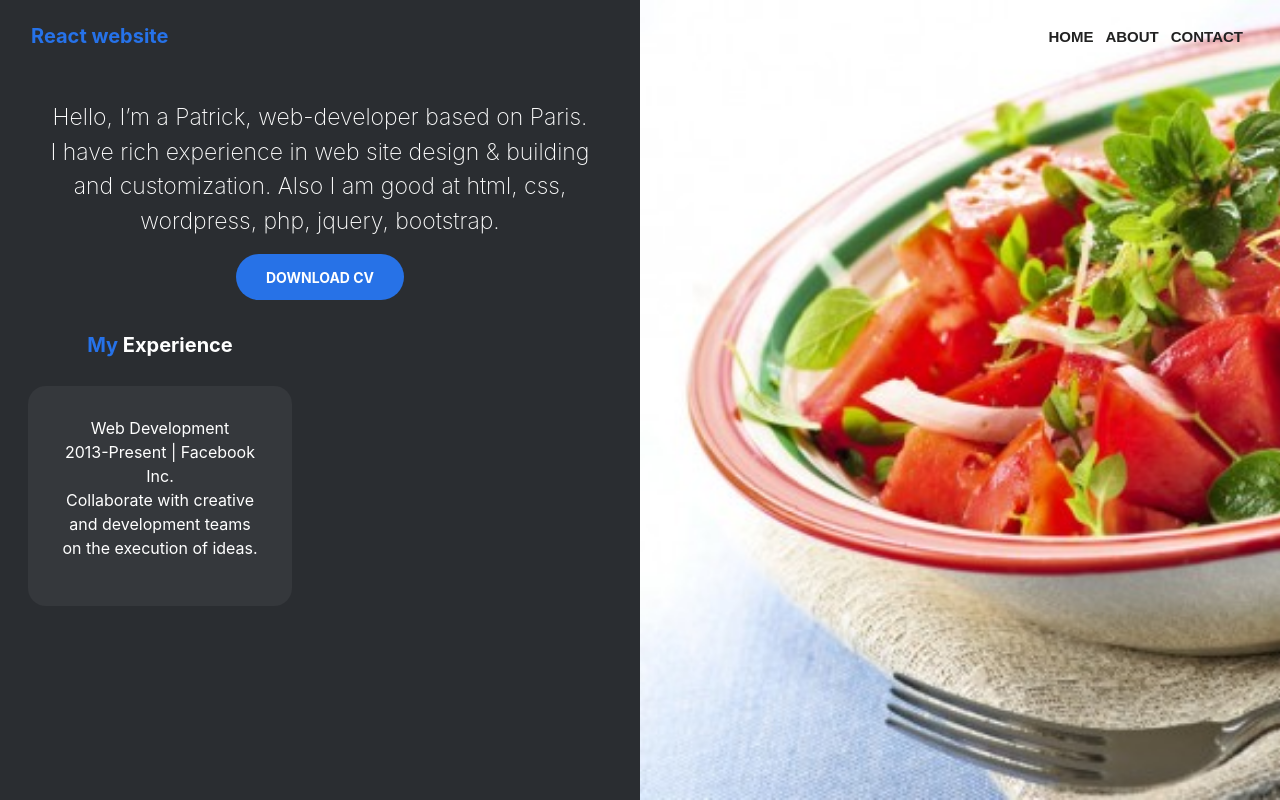
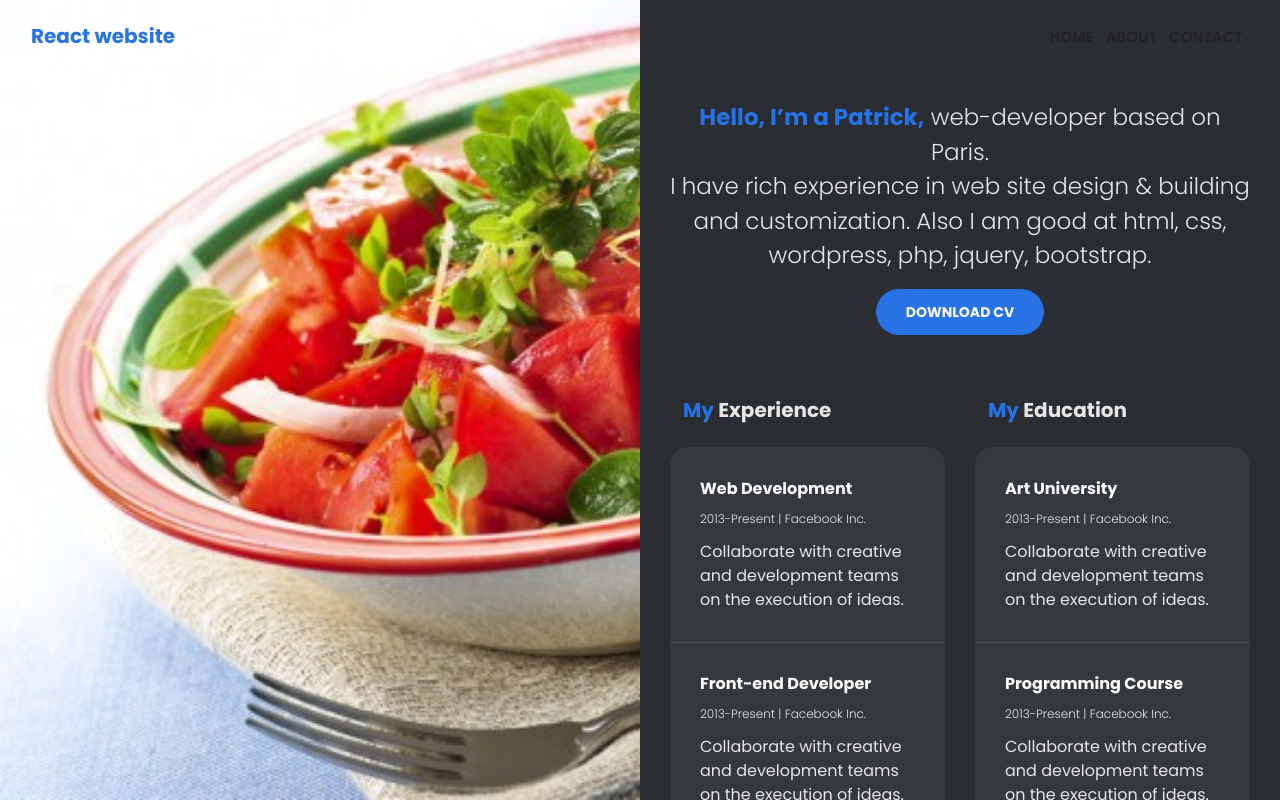
Before and after one commit to maniarsamik/design-test, a React (Create React App) app: page /about in a window 1280 px wide. Built offline with nearby package versions, Linux system fonts and the light colour scheme.

Commit message:
made changes

```diff
--- a/public/index.html
+++ b/public/index.html
@@ -13,6 +13,8 @@
     <link rel="stylesheet" type="text/css" charset="UTF-8" href="https://cdnjs.cloudflare.com/ajax/libs/slick-carousel/1.6.0/slick.min.css" />
     <link rel="stylesheet" type="text/css" href="https://cdnjs.cloudflare.com/ajax/libs/slick-carousel/1.6.0/slick-theme.min.css" />
     <link rel="stylesheet" href="https://stackpath.bootstrapcdn.com/bootstrap/4.3.1/css/bootstrap.min.css" integrity="sha384-ggOyR0iXCbMQv3Xipma34MD+dH/1fQ784/j6cY/iJTQUOhcWr7x9JvoRxT2MZw1T" crossorigin="anonymous">
+    <link href="https://fonts.googleapis.com/css?family=Poppins:300,300i,400,400i,500,500i,600,600i,700,700i,800,800i" rel="stylesheet">
+
     <!--
       Notice the use of %PUBLIC_URL% in the tags above.
       It will be replaced with the URL of the `public` folder during the build.
--- a/src/components/homeslider.css
+++ b/src/components/homeslider.css
@@ -52,7 +52,7 @@
     width: 30%;
     position: relative;
     padding: 15px;
-
+    margin-left: 10%;
 }
 
 .btn-one {
@@ -62,7 +62,7 @@
     color: #fff;
     background: #2772e7;
     padding: 13px 30px 12px 30px;
-    font-family: -apple-system, BlinkMacSystemFont, "Roboto", "Oxygen","Ubuntu", "Cantarell", "Fira Sans", "Droid Sans", "Helvetica Neue", sans-serif;
+    font-family: 'Poppins', sans-serif;
     position: relative;
     transition: all 0.5s ease 0s;
     cursor: pointer;
@@ -76,7 +76,7 @@
 
 /** main-slider **/
 .slider-inner { display: flex;}
-.slider-inner h2 { font-size:52px; color:#2672e9; text-transform: uppercase; font-weight: bold; letter-spacing: 7px;}
+.slider-inner h2 { font-size:52px; color:#2672e9;  font-weight: bold;}
 .slider-inner h4 { font-size:18px; text-align:left; color:#093075; margin-top:10px; text-transform: uppercase;}
 .slider-inner p { font-size:14px; text-align: left; color:#8d8d8d;}
 
--- a/src/components/navbar.css
+++ b/src/components/navbar.css
@@ -27,7 +27,7 @@ a {
 
     /* menu */
 
-.main-nav-custom .navbar-nav .nav-link {position: relative;display: block;font-size: 15px;color: #222;line-height: 26px;font-weight: 600;padding: 16px 6px 14px 6px;text-align: center;text-transform: uppercase;font-family: 'Raleway', sans-serif;opacity: 1;-webkit-transition: all 500ms ease;}
+.main-nav-custom .navbar-nav .nav-link {position: relative;display: block;font-size: 15px;color: #222;line-height: 26px;font-weight: 600;padding: 16px 6px 14px 6px;text-align: center;text-transform: uppercase;font-family: 'Poppins', sans-serif;opacity: 1;-webkit-transition: all 500ms ease;}
 .main-nav-custom .navbar-bg-change { background-color: #ffffff; transition: all 1s; z-index: 2; -webkit-box-shadow: 0 2px 4px 0 rgba(0,92,169,0.2); -moz-box-shadow: 0 2px 4px 0 rgba(0,92,169,0.2); box-shadow: 0 2px 4px 0 rgba(0,92,169,0.2); position: fixed; top: 0; right: 0; left: 0; color:#000000; }
 .main-nav-custom .navbar {padding:0;}
 .dropdown-toggle::after { border:none;}
@@ -78,7 +78,7 @@ a {
   line-height:28px;
   font-weight:600;
   font-size:14px;
-  font-family: 'Open Sans', sans-serif;
+  font-family: 'Poppins', sans-serif;
   text-transform:capitalize;
   color: #ffffff;
   border-bottom: 1px dashed #f6b129;
--- a/src/index.css
+++ b/src/index.css
@@ -1,14 +1,10 @@
 body {
   margin: 0;
   padding: 0;
-  font-family: -apple-system, BlinkMacSystemFont, "Segoe UI", "Roboto", "Oxygen",
-    "Ubuntu", "Cantarell", "Fira Sans", "Droid Sans", "Helvetica Neue",
-    sans-serif;
-  -webkit-font-smoothing: antialiased;
-  -moz-osx-font-smoothing: grayscale;
+  font-family: 'Poppins', sans-serif;
+  color: #e6e6e6;
 }
 
 code {
-  font-family: source-code-pro, Menlo, Monaco, Consolas, "Courier New",
-    monospace;
+  font-family: 'Poppins', sans-serif;
 }
--- a/src/pages/about.css
+++ b/src/pages/about.css
@@ -1,26 +1,21 @@
-.content-part {background: #2a2d31; color: #ffffff; height: 100vh; padding-top: 100px; text-align: center; }
-.about-title {margin-bottom: 20px;}
-.about-title p {font-size: 23px; font-weight: 200;}
-.about-title .btn-one {font-weight: 700;}
-.detail-title {font-size: 20px; font-weight: 700; padding: 10px 13px;}
-.detail-title span {color: #2672e9;}
-.dfpad {padding: 16px 13px;}
-.content-part .card-box {
-    position: relative;
-    padding: 30px;
-    background: rgba(255, 255, 255, 0.05);
-    box-shadow: none;
-    -moz-box-shadow: none;
-    -webkit-box-shadow: none;
-    -khtml-box-shadow: none;
-    border-radius: 18px;
-    -moz-border-radius: 18px;
-    -webkit-border-radius: 18px;
-    -khtml-border-radius: 18px;
-    transition: all 0.3s ease 0s;
-    -moz-transition: all 0.3s ease 0s;
-    -webkit-transition: all 0.3s ease 0s;
-    -o-transition: all 0.3s ease 0s;
-}
+::-webkit-scrollbar {display:none;}
+.content-part {background: #2a2d31; height: 100vh; overflow: auto; padding:100px 30px 30px 30px;}
+.about-text {margin-bottom: 50px; text-align: center;}
+.about-text p {font-size: 23px; font-weight: 300; }
+.about-text span {color: #2672e9; font-weight: 700;}
+.about-text .btn-one {font-weight: 700;}
+
+
+.content-part .card-box {position: relative; padding: 30px;background: rgba(255, 255, 255, 0.05);border-radius: 18px; -moz-border-radius: 18px; -webkit-border-radius: 18px; -khtml-border-radius: 18px;}
+.content-part .card-title {font-size: 20px; font-weight: 700; padding: 10px 13px;}
+.content-part .card-title span {color: #2672e9;}
+.content-part .card-item {position: relative; padding: 30px 0;}
+.content-part .card-item:first-child {padding-top: 0;}
+.content-part .card-item:before {content: '';position: absolute;left: -30px; top: 0;right: -30px; height: 1px; background: rgba(255, 255, 255, 0.1);}
+.content-part .card-item:first-child:before {display: none;}
+.content-part .card-item .name {margin: 0 0 5px 0;font-size: 16px;color: #ffffff;font-weight: 700;}
+.content-part .card-item .date {margin: 0 0 15px 0;padding: 0;position: relative;display: inline-block;font-size: 12px;line-height: 12px;  font-weight: 300;}
+.content-part .card-item p {margin-bottom: 0;}
+
 
 .about-banner {background-image: url(../images/about-banner.jpg); background-size: cover;}
--- a/src/pages/about.jsx
+++ b/src/pages/about.jsx
@@ -10,33 +10,64 @@ class About extends Component {
                 <div className="inner-container">
                     <div className="container-fluid">
                         <div className="row">
-                            <div className="col content-part">
-                                <div className="about-title">
-                                    <p>Hello, I’m a Patrick, web-developer based on Paris.<br></br>
+                            <div className="col-sm-6 about-banner"></div>
+                            <div className="col-sm-6 content-part ">
+                                <div className="about-text">
+                                    <p><span>Hello, I’m a Patrick,</span> web-developer based on Paris.<br></br>
                                         I have rich experience in web site design & building<br></br>
                                         and customization. Also I am good at html, css,<br></br>
                                         wordpress, php, jquery, bootstrap.
-                                </p>
-                                    <a href="#" className="btn-one"><i class="icon la la-download"></i>Download CV</a>
+                                     </p>
+                                    <a href="#" className="btn-one">Download CV</a>
                                 </div>
-
                                 <div className="row">
-                                    <div className="col">
-                                        <div class="detail-title"><span>My</span> Experience</div>
-                                        <div class="sec-resume resumee dfpad ">
-                                            <div class="resume-items card-box">
-                                                <div class="resume-item">
-                                                    <div class="name">Web Development</div>
-                                                    <div class="date">2013-Present<span> | </span>Facebook Inc.</div>
+                                    <div className="col-sm-6">
+                                        <div className="card-items">
+                                            <div className="card-title"><span>My</span> Experience</div>
+                                            <div className="card-box">
+                                                <div className="card-item">
+                                                    <div className="name">Web Development</div>
+                                                    <div className="date">2013-Present<span> | </span>Facebook Inc.</div>
+                                                    <p>Collaborate with creative and development teams on the execution of ideas.</p>
+                                                </div>
+                                                <div className="card-item">
+                                                    <div className="name">Front-end Developer</div>
+                                                    <div className="date">2013-Present<span> | </span>Facebook Inc.</div>
+                                                    <p>Collaborate with creative and development teams on the execution of ideas.</p>
+                                                </div>
+                                                <div className="card-item">
+                                                    <div className="name">Senior Developer</div>
+                                                    <div className="date">2013-Present<span> | </span>Facebook Inc.</div>
+                                                    <p>Collaborate with creative and development teams on the execution of ideas.</p>
+                                                </div>
+                                            </div>
+                                        </div>
+                                        </div>
+                                        <div className="col-sm-6">
+                                        <div className="card-items">
+                                            <div className="card-title"><span>My</span> Education</div>
+                                            <div className="card-box">
+                                                <div className="card-item">
+                                                    <div className="name">Art University</div>
+                                                    <div className="date">2013-Present<span> | </span>Facebook Inc.</div>
+                                                    <p>Collaborate with creative and development teams on the execution of ideas.</p>
+                                                </div>
+                                                <div className="card-item">
+                                                    <div className="name">Programming Course</div>
+                                                    <div className="date">2013-Present<span> | </span>Facebook Inc.</div>
+                                                    <p>Collaborate with creative and development teams on the execution of ideas.</p>
+                                                </div>
+                                                <div className="card-item">
+                                                    <div className="name">Web Design Course</div>
+                                                    <div className="date">2013-Present<span> | </span>Facebook Inc.</div>
                                                     <p>Collaborate with creative and development teams on the execution of ideas.</p>
                                                 </div>
                                             </div>
                                         </div>
                                     </div>
-                                    <div className="col"></div>
                                 </div>
                             </div>
-                            <div className="col about-banner"></div>
+
                         </div>
                     </div>
                 </div>
```
